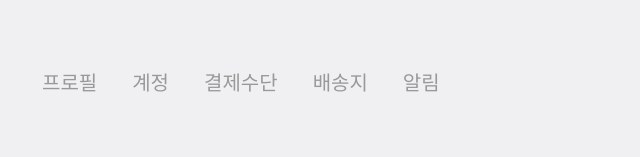
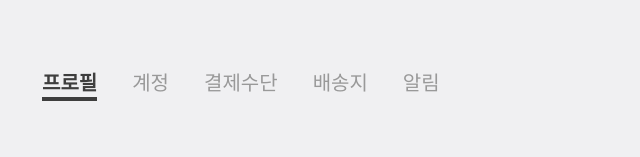
Before and after one commit to freevuehub/tumblbug-test, a React (Create React App) app: page /profile in a window 1280 px wide. Shown: the part 139-296 px from the top of the page, without its empty margins (0-640 px from the left). Built offline with nearby package versions, Linux system fonts and the light colour scheme.

Commit message:
[improved]: nav 활성화 기능 추가

```diff
--- a/src/containers/LinkNav.tsx
+++ b/src/containers/LinkNav.tsx
@@ -7,13 +7,19 @@ interface TypeHooks {
   Nav: NavStoreState
 }
 
-const LinkNav: React.FC = () => {
+interface TypeProps {
+  pathname: string
+}
+
+const LinkNav: React.FC<TypeProps> = (props: TypeProps) => {
   const { list } = useSelector(({ Nav }: TypeHooks) => Nav)
+
+  console.log(props.pathname)
 
   return (
     <ul className="link-nav">
       {list.map((item: NavItem) => (
-        <li key={item.path}>
+        <li key={item.path} className={props.pathname === item.path ? 'on' : ''}>
           <Link to={item.path}>{item.name}</Link>
         </li>
       ))}
--- /dev/null
+++ b/src/router/Setting.tsx
@@ -0,0 +1,16 @@
+import React from 'react'
+import { Route, RouteComponentProps } from 'react-router-dom'
+import { HomePage } from '../pages'
+import { LinkNav } from '../containers'
+
+const Setting: React.FC<RouteComponentProps> = (props: RouteComponentProps) => {
+  return (
+    <>
+      <h1 className="header-title">설정</h1>
+      <LinkNav pathname={props.location.pathname} />
+      <Route path="/" component={HomePage} />
+    </>
+  )
+}
+
+export default Setting
--- a/src/router/index.tsx
+++ b/src/router/index.tsx
@@ -1,9 +1,9 @@
 import React from 'react'
 import { BrowserRouter, Switch, Route } from 'react-router-dom'
-import { HomePage } from '../pages'
-import { LinkNav, Toast } from '../containers'
+import { Toast } from '../containers'
 import { useSystemDispatch } from '../contexts'
 import { Confirm } from '../components'
+import Setting from './Setting'
 
 const Root: React.FC = () => {
   const dispatch = useSystemDispatch()
@@ -15,11 +15,9 @@ const Root: React.FC = () => {
     <div className="app" onClick={onAppClick}>
       <Toast />
       <Confirm />
-      <h1 className="header-title">설정</h1>
       <BrowserRouter>
-        <LinkNav />
         <Switch>
-          <Route path="/" component={HomePage} />
+          <Route path="/" component={Setting} />
         </Switch>
       </BrowserRouter>
     </div>
--- a/src/scss/nav.scss
+++ b/src/scss/nav.scss
@@ -11,6 +11,8 @@
     }
 
     &.on {
+      border-bottom: ratio(4) solid #3e3e3e;
+
       a {
         @include font(ratio(20), 700, #3e3e3e);
       }
@@ -36,6 +38,15 @@
           @include font(20px, 600, #3e3e3e);
         }
       }
+
+      &.on {
+        border-bottom-width: 4px;
+
+        a {
+          font-size: 20px;
+          font-weight: 700;
+        }
+      }
     }
   }
 }
```
